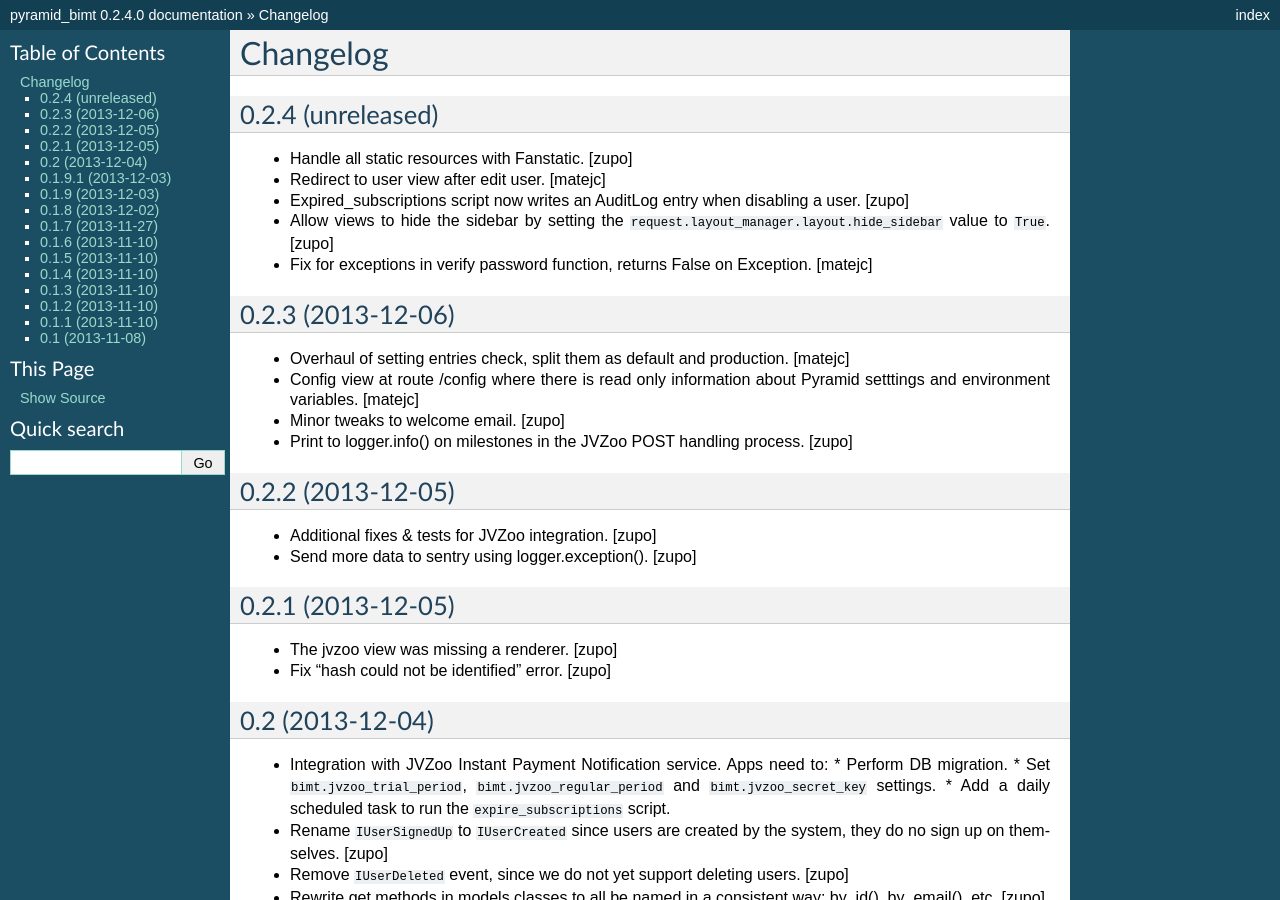
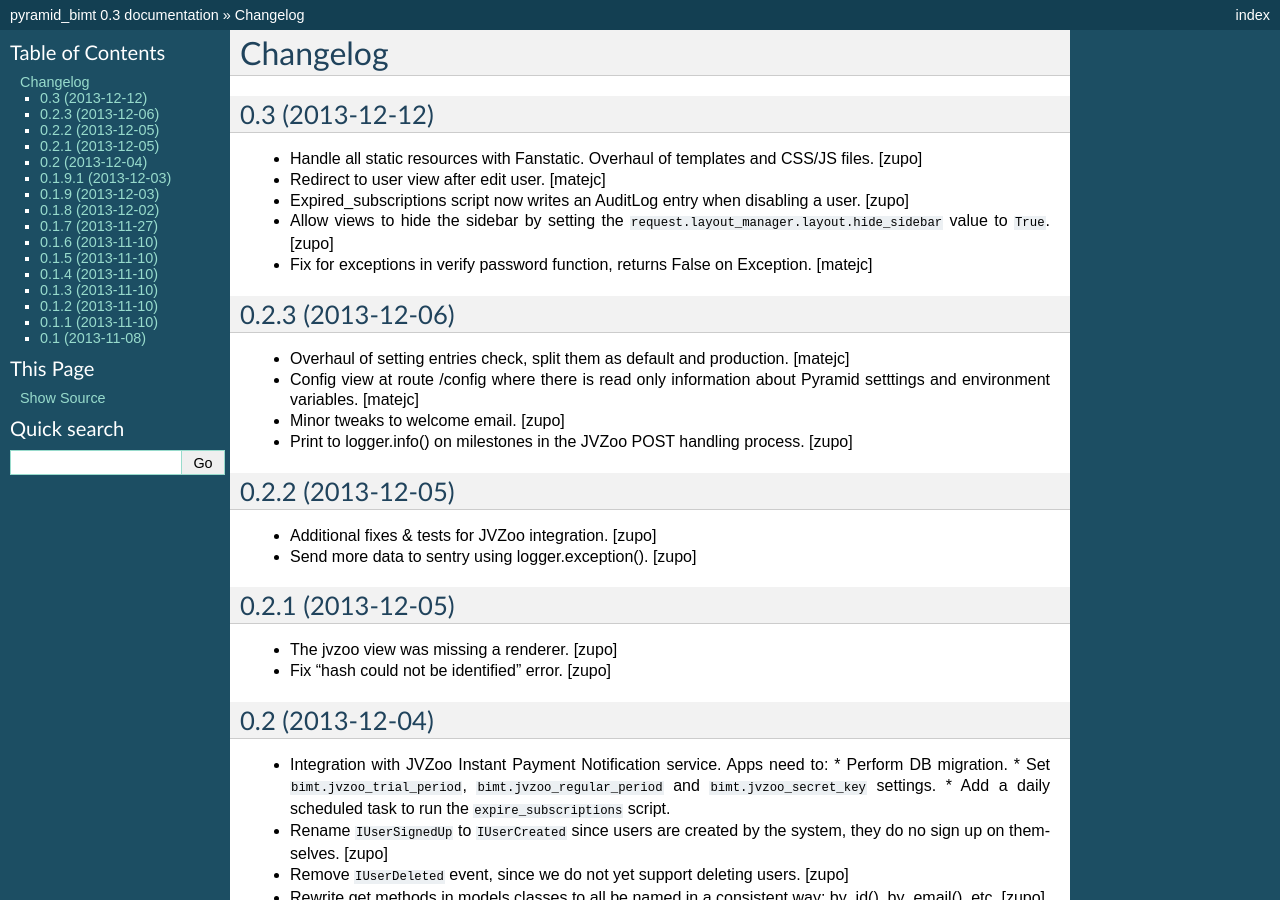
Before and after one commit to persho/pyramid_bimt, a Sphinx documentation site: the page built from docs/CHANGELOG.rst, in a window 1280 px wide and 900 px high. Built offline with Sphinx 7.4.7, drawn with Linux system fonts in a browser that asks for light colours; some of the changed text lies outside the part shown.

Commit message:
Preparing release 0.3

```diff
--- a/docs/CHANGELOG.rst
+++ b/docs/CHANGELOG.rst
@@ -4,10 +4,11 @@ Changelog
 =========
 
 
-0.2.4 (unreleased)
-------------------
+0.3 (2013-12-12)
+----------------
 
-- Handle all static resources with Fanstatic.
+- Handle all static resources with Fanstatic. Overhaul of templates and
+  CSS/JS files.
   [zupo]
 
 - Redirect to user view after edit user.
--- a/setup.py
+++ b/setup.py
@@ -18,7 +18,7 @@ long_description = \
 
 setup(
     name='pyramid_bimt',
-    version='0.2.4.dev0',
+    version='0.3',
     description='Base package for BIMT apps.',
     long_description=long_description,
     classifiers=[
```
Also changed, not shown: 1 other file.
